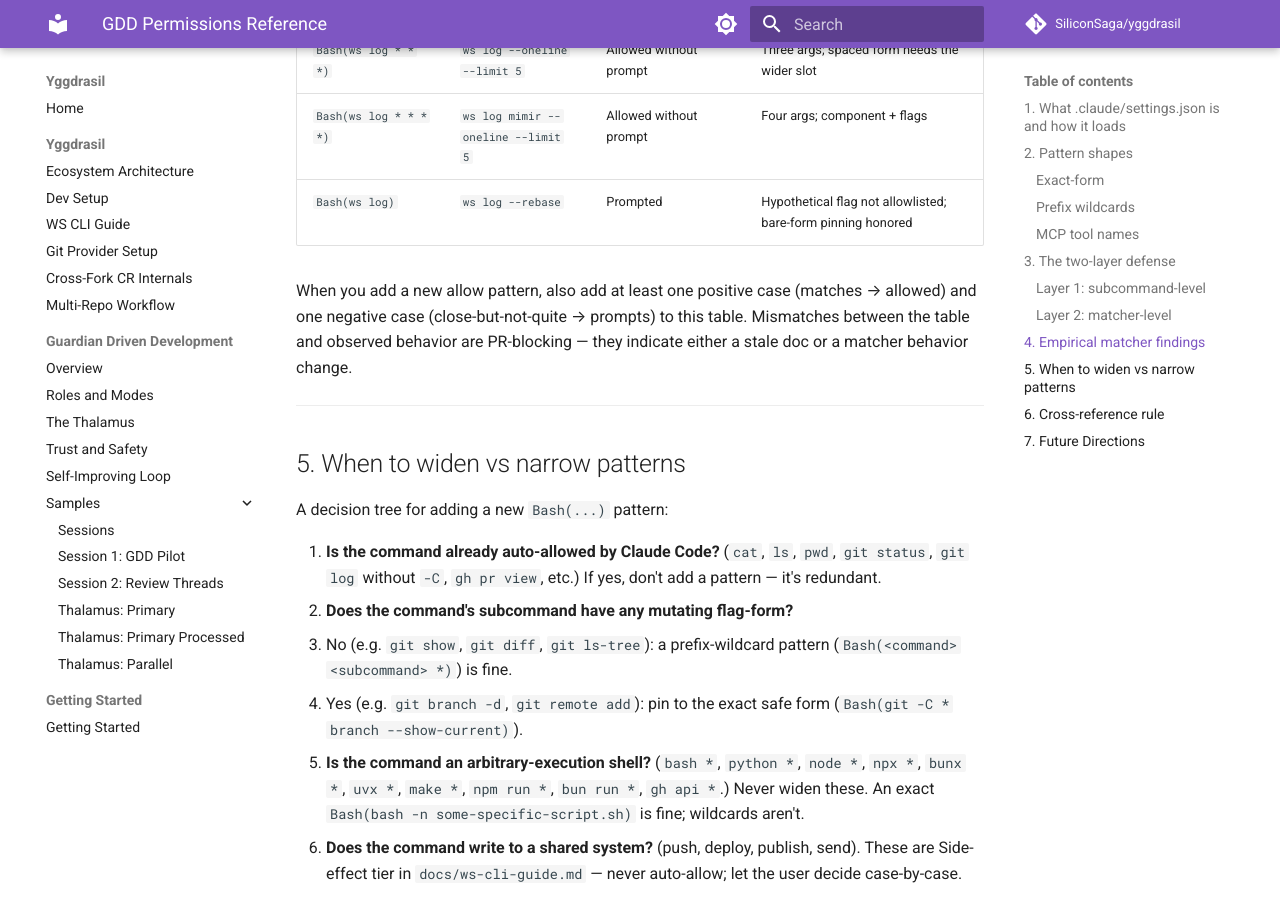
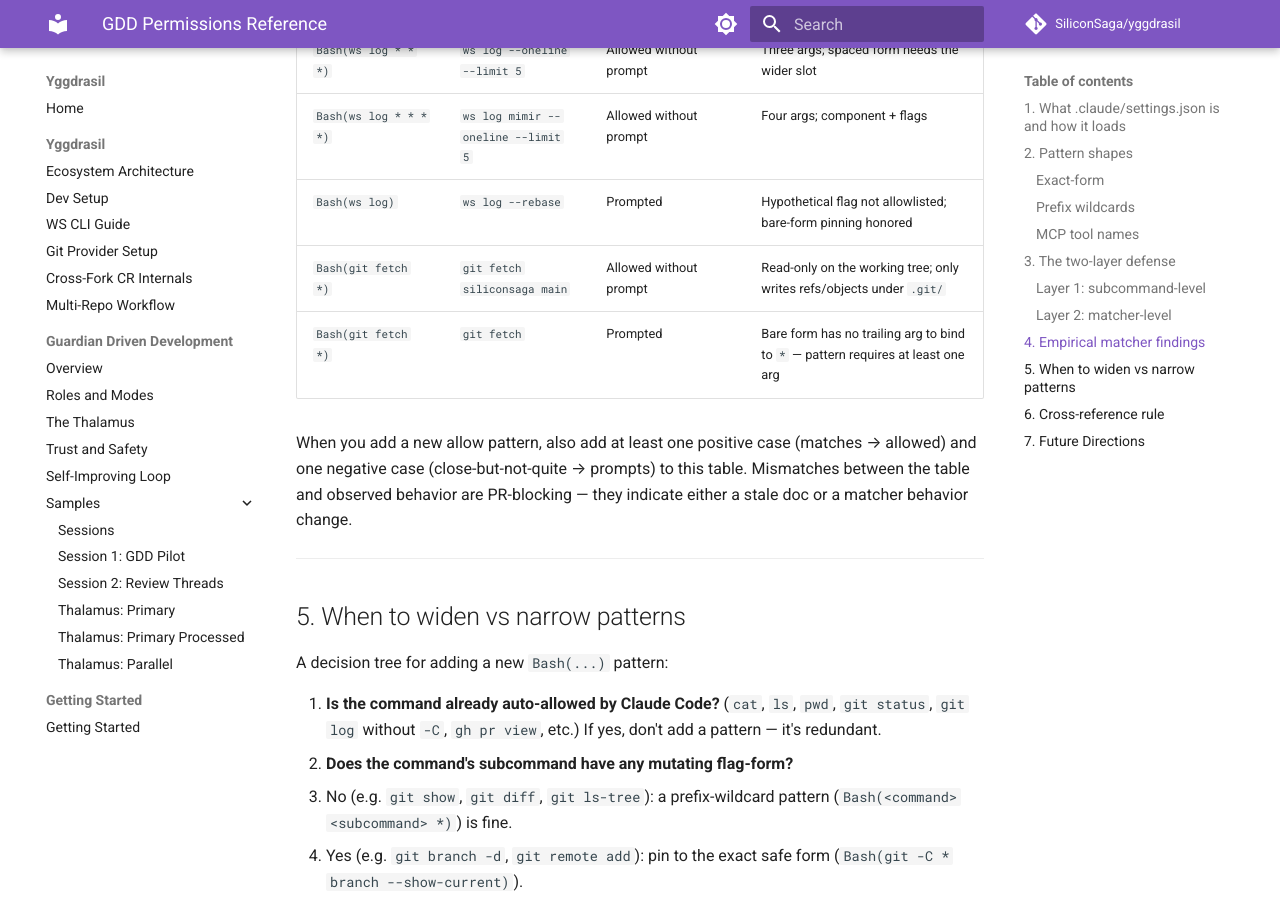
Before and after one commit to SiliconSaga/yggdrasil, an MkDocs documentation site: the page built from docs/gdd/permissions.md, in a window 1280 px wide and 900 px high, scrolled down 4087 px. Built offline with MkDocs 1.6.1 and Material for MkDocs 9.7.7, drawn with Linux system fonts in a browser that asks for light colours; comment, search, counter and statistics services are not loaded.

Commit message:
chore(perms): allowlist 'git fetch *' with empirical-table coverage
`git fetch <remote> <branch>` is read-only on the working tree (only
writes refs/objects under .git/) so it's safe to allowlist without
prompting. The bare `git fetch` form is intentionally NOT covered by
the pattern — `*` requires at least one trailing arg to bind to, so
the bare form continues to prompt as expected.

Added the pattern to .claude/settings.json near the other narrow
git-* allowlist entries, and added two rows to the permissions
empirical-matcher-findings table covering both the positive case
(arg present → allowed) and the negative case (no arg → prompts)
per the doc's stated convention.

Co-Authored-By: Claude Opus 4.6 <noreply@anthropic.com>

```diff
--- a/docs/gdd/permissions.md
+++ b/docs/gdd/permissions.md
@@ -158,6 +158,8 @@ command, expected outcome) triple:
 | `Bash(ws log * * *)` | `ws log --oneline --limit 5` | Allowed without prompt | Three args; spaced form needs the wider slot |
 | `Bash(ws log * * * *)` | `ws log mimir --oneline --limit 5` | Allowed without prompt | Four args; component + flags |
 | `Bash(ws log)` | `ws log --rebase` | Prompted | Hypothetical flag not allowlisted; bare-form pinning honored |
+| `Bash(git fetch *)` | `git fetch siliconsaga main` | Allowed without prompt | Read-only on the working tree; only writes refs/objects under `.git/` |
+| `Bash(git fetch *)` | `git fetch` | Prompted | Bare form has no trailing arg to bind to `*` — pattern requires at least one arg |
 
 When you add a new allow pattern, also add at least one positive case
 (matches → allowed) and one negative case (close-but-not-quite →
```
Also changed, not shown: 1 other file.
